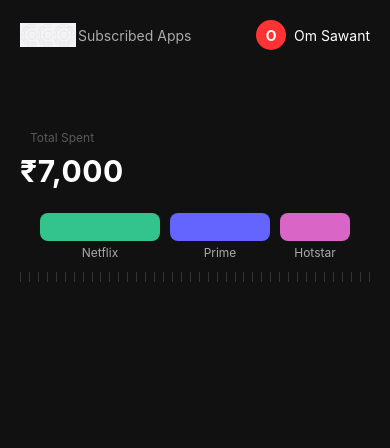
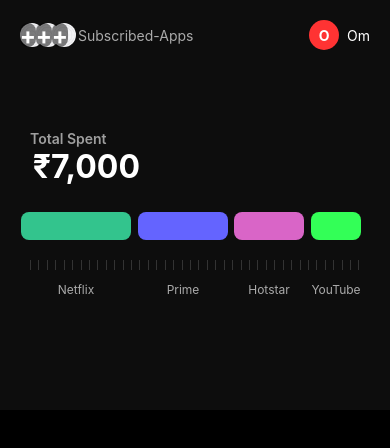
Before and after one commit to bundlwise/bun-app, a React Native app: screen / in a window 390 px wide. Shown: the top 448 px of the page. Built offline with nearby package versions, Linux system fonts and the light colour scheme.

Commit message:
20per work animation+horizontal scroll error

```diff
--- a/App.tsx
+++ b/App.tsx
@@ -1,44 +1,68 @@
+// App.tsx
 import React from 'react';
 import { SafeAreaView, StatusBar, StyleSheet } from 'react-native';
-import WalletHeader from './components/WalletHeader';
+import WalletHeader, { BarItem } from './components/WalletHeader'; // ✅ path ok
 
-export default function App() {
-  const bars = [
+const bars: BarItem[] = [
   {
     color: '#33C48D',
     label: 'Netflix',
-    width: 120,
-    fontSize: 12,
-    marginRight: 10, // space between boxes
-    labelPosition: { top: 62, left: 10 },
+    width: 100,
+    usage: 12,
+    marginRight: 20,
+    shiftX: -40,   // moves “Netflix” 40px to the left
   },
   {
     color: '#6464FF',
     label: 'Prime',
     width: 100,
-    fontSize: 12,
-    marginRight: 10,
-    labelPosition: { top: 62, left: 10 },
+    usage: 8,
+    marginRight: 20,
+    shiftX: -30,   // tweak as needed
   },
   {
     color: '#D965C7',
     label: 'Hotstar',
-    width: 70,
-    fontSize: 12,
-    labelPosition: { top: 62, left: 10 }, // last one: no marginRight
+    width: 100,
+    usage: 16,
+    marginRight: 20,
+    shiftX: -20,
   },
-
+  {
+    color: '#33FF57',
+    label: 'YouTube',
+    width: 100,
+    usage: 20,
+    marginRight: 20,
+    shiftX: -10,
+  },
+  {
+    color: '#33FFF6',
+    label: 'Spotify',
+    width: 100,
+    usage: 10,
+    marginRight: 20,
+    shiftX: 0,
+  },
+  {
+    color: '#33FF99',
+    label: 'HealthyFy',
+    width: 100,
+    usage: 9,
+    marginRight: 20,
+    shiftX: 10,    // moves “HealthyFy” 10px to the right
+  },
 ];
 
-
+export default function App() {
   return (
     <SafeAreaView style={styles.container}>
       <StatusBar barStyle="light-content" />
       <WalletHeader
-        walletAddress="Subscribed Apps"
-        userName="Om Sawant"
+        walletAddress="Subscribed-Apps"
+        userName="Om"
         balanceAmount="₹7000"
-        bars={bars} // 👉 xOffset is passed for custom X-position
+        bars={bars}
       />
     </SafeAreaView>
   );
@@ -47,6 +71,6 @@
 const styles = StyleSheet.create({
   container: {
     flex: 1,
-    backgroundColor: '#111',
+    backgroundColor: '#000',
   },
 });
--- a/components/WalletHeader.tsx
+++ b/components/WalletHeader.tsx
@@ -5,15 +5,33 @@
   StyleSheet,
   Image,
   TouchableOpacity,
-  Animated,
+  ScrollView,
+  Alert,
   TouchableWithoutFeedback,
-  Dimensions,
 } from 'react-native';
+import * as ImagePicker from 'expo-image-picker';
+import Animated, {
+  useSharedValue,
+  useAnimatedScrollHandler,
+  useAnimatedStyle,
+  interpolate,
+  Extrapolate,
+  withTiming,
+  withDelay,
+} from 'react-native-reanimated';
 
-type BarItem = {
+const AnimatedScrollView = Animated.createAnimatedComponent(ScrollView);
+
+export type BarItem = {
   color: string;
   label: string;
   width: number;
+  fontSize?: number;
+  marginRight?: number;
+  marginTop?: number;
+  align?: 'flex-start' | 'center' | 'flex-end';
+  usage?: number;
+  shiftX?: number;
 };
 
 type Props = {
@@ -21,32 +39,78 @@
   userName: string;
   balanceAmount: string;
   bars: BarItem[];
+  profileIcons?: string[];
 };
 
 const VerticalTicksRow = () => {
-  const tickCount = 40;
   return (
     <View style={styles.ticksContainer}>
-      {Array.from({ length: tickCount }).map((_, index) => (
-        <View key={index} style={styles.tick} />
+      {Array.from({ length: 40 }).map((_, i) => (
+        <View key={i} style={styles.tick} />
       ))}
     </View>
   );
 };
 
-const WalletHeader = ({ walletAddress, userName, balanceAmount, bars }: Props) => {
-  const screenWidth = Dimensions.get('window').width;
+const WalletHeader = ({ walletAddress, userName, balanceAmount, bars, profileIcons }: Props) => {
+  const animationProgress = useSharedValue(0);
+  const scrollX = useSharedValue(0);
+  const interactionStarted = useSharedValue(false);
+
   const [animatedAmount, setAnimatedAmount] = useState('₹0');
-  const [selectedIndex, setSelectedIndex] = useState<number | null>(null);
-  const scaleAnim = useRef(new Animated.Value(1)).current;
-  const barWidths = useRef(bars.map(() => new Animated.Value(0))).current;
-  const barScales = useRef(bars.map(() => new Animated.Value(1))).current;
-  const barShifts = useRef(bars.map(() => new Animated.Value(0))).current;
-  const labelScales = useRef(bars.map(() => new Animated.Value(1))).current;
   const [labelsVisible, setLabelsVisible] = useState(false);
+  const [visibleBars, setVisibleBars] = useState<BarItem[]>(bars);
+  const [uploadedImages, setUploadedImages] = useState<(string | null)[]>(
+    Array(3).fill(null).map((_, i) => profileIcons?.[i] ?? null)
+  );
+  const [scrollEnabled, setScrollEnabled] = useState(false);
+  const [showBars, setShowBars] = useState(false);
+  const slideStarted = useRef(false);
+
+  const iconOffsets = useRef([0, 1, 2].map(() => useSharedValue(50))).current;
+  const iconOpacities = useRef([0, 1, 2].map(() => useSharedValue(0))).current;
+
+  const barWidths = useRef(bars.map(() => useSharedValue(0))).current;
+  const barMargins = useRef(bars.map(() => useSharedValue(10))).current;
+
+  const triggerSlideToPosition = () => {
+    if (slideStarted.current) return;
+    slideStarted.current = true;
+
+    setScrollEnabled(true); // 🔓 Tap ke turant baad scroll allow
+
+    bars.forEach((bar, idx) => {
+      barWidths[idx].value = withTiming(bar.width, { duration: 800 });
+      const originalMargin = (bar as any)._originalMargin ?? 10;
+      barMargins[idx].value = withTiming(originalMargin, { duration: 800 });
+    });
+
+    animationProgress.value = withTiming(1, { duration: 600 });
+  };
+
+
+  //   setTimeout(() => {
+  //     animationProgress.value = withTiming(1, { duration: 600 });
+  //     setScrollEnabled(true);
+  //   }, slideDuration + extraDelay);
+  // };
+
+  const scrollHandler = useAnimatedScrollHandler((event) => {
+    scrollX.value = event.contentOffset.x;
+    animationProgress.value = withTiming(1, { duration: 600 });
+  });
 
   useEffect(() => {
-    const timer = setTimeout(() => {
+    uploadedImages.forEach((uri, i) => {
+      const delay = i * 500;
+      iconOffsets[i].value = withDelay(delay, withTiming(0, { duration: 600 }));
+      iconOpacities[i].value = withDelay(delay, withTiming(1, { duration: 600 }));
+    });
+
+    setTimeout(() => setShowBars(true), 3 * 500 + 500);
+  }, [uploadedImages]);
+
+  useEffect(() => {
     const finalValue = parseInt(balanceAmount.replace(/[^\d]/g, ''), 10);
     const duration = 3000;
     const frameRate = 60;
@@ -58,134 +122,109 @@
       const currentValue = Math.floor(progress * finalValue);
       setAnimatedAmount(`₹${currentValue.toLocaleString()}`);
       currentFrame++;
-
       if (currentFrame >= totalFrames) {
         clearInterval(interval);
         setAnimatedAmount(`₹${finalValue.toLocaleString()}`);
-          Animated.sequence([
-            Animated.spring(scaleAnim, {
-              toValue: 1.1,
-              friction: 3,
-              tension: 120,
-              useNativeDriver: true,
-            }),
-            Animated.spring(scaleAnim, {
-              toValue: 1,
-              friction: 4,
-              tension: 100,
-              useNativeDriver: true,
-            }),
-          ]).start();
       }
     }, 1000 / frameRate);
-    }, 200);
 
-    return () => clearTimeout(timer);
+    return () => clearInterval(interval);
   }, [balanceAmount]);
 
   useEffect(() => {
-    const animations = bars.map((bar, index) =>
-      Animated.timing(barWidths[index], {
-        toValue: bar.width,
-        duration: 800,
-        useNativeDriver: false,
-      })
-    );
-    Animated.stagger(200, animations).start(() => {
-      setLabelsVisible(true);
+    bars.forEach((bar, idx) => {
+      const originalWidth = bar.width;
+      const originalMargin = bar.marginRight ?? 10;
+
+      let distortedWidth = originalWidth;
+      let distortedMargin = originalMargin;
+
+      if (idx === 0) { distortedWidth = 110; distortedMargin = 7; }
+      else if (idx === 1) { distortedWidth = 90; distortedMargin = 6; }
+      else if (idx === 2) { distortedWidth = 70; distortedMargin = 7; }
+      else if (idx === 3) { distortedWidth = 50; distortedMargin = 20; }
+
+      barWidths[idx].value = withDelay(idx * 200, withTiming(distortedWidth, { duration: 800 }));
+      barMargins[idx].value = withDelay(idx * 200, withTiming(distortedMargin, { duration: 800 }));
+
+      (bars[idx] as any)._originalMargin = originalMargin;
     });
+
+    setTimeout(() => setLabelsVisible(true), bars.length * 200 + 800);
   }, []);
 
-  const getBarOffsetToCenter = (index: number) => {
-    const barWidth = bars[index].width;
-    const totalBarWidth = barWidth + 8; // bar + marginHorizontal
-    const screenCenter = screenWidth / 2;
-    const barX = totalBarWidth * index + totalBarWidth / 2;
-    return screenCenter - barX;
-  };
-
-  const resetBars = () => {
-    setSelectedIndex(null);
-    bars.forEach((_, i) => {
-      Animated.parallel([
-        Animated.spring(barScales[i], {
-          toValue: 1,
-          friction: 6,
-          tension: 100,
-          useNativeDriver: true,
-        }),
-        Animated.spring(labelScales[i], {
-          toValue: 1,
-          friction: 6,
-          tension: 100,
-          useNativeDriver: true,
-        }),
-        Animated.timing(barShifts[i], {
-          toValue: 0,
-          duration: 300,
-          useNativeDriver: true,
-        }),
-      ]).start();
-    });
-  };
-
-  const handleBarTap = (index: number) => {
-    if (selectedIndex === index) {
-      resetBars();
+  const pickImage = async (index: number) => {
+    try {
+      const { status } = await ImagePicker.requestMediaLibraryPermissionsAsync();
+      if (status !== 'granted') {
+        Alert.alert('Permission needed', 'Sorry, we need camera roll permissions to upload images!');
         return;
       }
 
-    resetBars();
+      const result = await ImagePicker.launchImageLibraryAsync({
+        mediaTypes: ImagePicker.MediaTypeOptions.Images,
+        allowsEditing: true,
+        aspect: [1, 1],
+        quality: 0.8,
+      });
 
-    setTimeout(() => {
-      setSelectedIndex(index);
-      const centerOffset = getBarOffsetToCenter(index);
-      bars.forEach((_, i) => {
-        let offset = 0;
-        if (i === index) {
-          offset = centerOffset;
+      if (!result.canceled && result.assets && result.assets[0]) {
+        const newImages = [...uploadedImages];
+        newImages[index] = result.assets[0].uri;
+        setUploadedImages(newImages);
+      }
+    } catch (error) {
+      Alert.alert('Error', 'Failed to pick image. Please try again.');
+    }
+  };
+
+  const removeImage = (index: number) => {
+    const newImages = [...uploadedImages];
+    newImages[index] = null;
+    setUploadedImages(newImages);
+  };
+
+  const handleIconPress = (index: number) => {
+    if (uploadedImages[index]) {
+      Alert.alert('Image Options', 'What would you like to do?', [
+        { text: 'Change Image', onPress: () => pickImage(index) },
+        { text: 'Remove Image', onPress: () => removeImage(index), style: 'destructive' },
+        { text: 'Cancel', style: 'cancel' },
+      ]);
     } else {
-          const spacing = 30;
-          offset = i < index ? -spacing : spacing;
+      pickImage(index);
     }
-
-        Animated.parallel([
-          Animated.spring(barScales[i], {
-            toValue: i === index ? 1.4 : 0.9,
-            friction: 6,
-            tension: 120,
-            useNativeDriver: true,
-          }),
-          Animated.spring(labelScales[i], {
-            toValue: i === index ? 1.2 : 0.9,
-            friction: 6,
-            tension: 90,
-            useNativeDriver: true,
-          }),
-          Animated.timing(barShifts[i], {
-            toValue: offset,
-            duration: 300,
-            useNativeDriver: true,
-          }),
-        ]).start();
-      });
-    }, 50);
   };
 
   return (
-    <TouchableWithoutFeedback onPress={resetBars}>
     <View style={styles.container}>
-        {/* Top Header */}
+      {/* Top Profile Row */}
       <View style={styles.topBar}>
         <View style={styles.walletIcons}>
-            {[...Array(3)].map((_, i) => (
+          {uploadedImages.map((_, i) => {
+            const animatedStyle = useAnimatedStyle(() => ({
+              transform: [{ translateX: iconOffsets[i].value }],
+              opacity: iconOpacities[i].value,
+            }));
+
+            return (
+              <Animated.View key={i} style={[animatedStyle, styles.iconContainer]}>
+                <TouchableOpacity onPress={() => handleIconPress(i)}>
                   <Image
-                key={i}
-                source={require('../assets/icon.png')}
+                    source={uploadedImages[i] ? { uri: uploadedImages[i]! } : require('../assets/icon.png')}
                     style={styles.walletIcon}
                   />
-            ))}
+                  {!uploadedImages[i] && (
+                    <View style={styles.uploadOverlay}>
+                      <Text style={styles.uploadText}>+</Text>
                     </View>
+                  )}
+                </TouchableOpacity>
+              </Animated.View>
+            );
+          })}
+        </View>
+
         <Text style={styles.walletAddress}>{walletAddress}</Text>
         <TouchableOpacity style={styles.profileBtn}>
           <Text style={styles.profileInitial}>{userName[0]}</Text>
@@ -193,157 +232,196 @@
         <Text style={styles.profileName}>{userName}</Text>
       </View>
 
-        {/* Balance */}
       <View style={{ height: 50 }} />
+
+      {/* Total Spent + Bars */}
       <View style={styles.balanceSection}>
-          <Text style={[styles.label, { opacity: 0.6, marginLeft: 10 }]}>Total Spent</Text>
-          <Animated.Text
-            style={[
-              styles.amount,
-              { transform: [{ scale: scaleAnim }], marginRight: 230 },
-            ]}
+        <Text style={styles.label}>Total Spent</Text>
+        <Text style={styles.amount}>{animatedAmount}</Text>
+
+        <View style={styles.chartWrapper}>
+          <TouchableWithoutFeedback onPress={triggerSlideToPosition}>
+            <View>
+              <AnimatedScrollView
+                horizontal
+                scrollEnabled={scrollEnabled}
+                showsHorizontalScrollIndicator={false}
+                scrollEventThrottle={16}
+                onScroll={scrollHandler}
+                style={styles.scrollView}
               >
-            {animatedAmount}
+                <View style={styles.barsWrapper}>
+                  {visibleBars.map((bar, visibleIdx) => {
+                    const originalIdx = bars.findIndex(b => b.label === bar.label);
+
+                    const shiftXStyle = useAnimatedStyle(() => ({
+                      transform: [{ translateX: [0, 1, 2, 3].includes(originalIdx) ? -9 : 0 }],
+                    }));
+
+                    const scaleStyle = useAnimatedStyle(() => {
+                      const mid = visibleIdx * (bar.width + barMargins[originalIdx].value) + barWidths[originalIdx].value / 2;
+                      const center = scrollX.value + 180;
+                      const dist = Math.abs(center - mid);
+                      const rawScale = interpolate(dist, [0, 80, 200], [1.5, 0.85, 0.6], Extrapolate.CLAMP);
+                      const s = 1 + (rawScale - 1) * animationProgress.value;
+                      return { transform: [{ scale: s }] };
+                    });
+
+                    const labelScaleStyle = useAnimatedStyle(() => {
+                      const mid = visibleIdx * (bar.width + barMargins[originalIdx].value) + barWidths[originalIdx].value / 2;
+                      const center = scrollX.value + 180;
+                      const dist = Math.abs(center - mid);
+                      const rawScale = interpolate(dist, [0, 80, 200], [1.5, 0.85, 0.6], Extrapolate.CLAMP);
+                      const s = 1 + (rawScale - 1) * animationProgress.value;
+                      return { transform: [{ scale: s }] };
+                    });
+
+                    const shadowStyle = useAnimatedStyle(() => {
+                      const mid = visibleIdx * (bar.width + barMargins[originalIdx].value) + barWidths[originalIdx].value / 2;
+                      const center = scrollX.value + 180;
+                      const dist = Math.abs(center - mid);
+                      const opacity = interactionStarted.value
+                        ? interpolate(dist, [0, 60, 150], [1, 0, 0], Extrapolate.CLAMP)
+                        : 0;
+                      return {
+                        shadowColor: '#33FF99',
+                        shadowOpacity: opacity * 0.4,
+                        shadowRadius: opacity * 10,
+                        elevation: opacity * 8,
+                      };
+                    });
+
+                    const widthStyle = useAnimatedStyle(() => ({
+                      width: barWidths[originalIdx].value,
+                    }));
+
+                    const marginRightStyle = useAnimatedStyle(() => ({
+                      marginRight: barMargins[originalIdx].value,
+                    }));
+
+                    return (
+                      <Animated.View
+                        key={bar.label}
+                        style={[styles.barBox, marginRightStyle, shiftXStyle, { marginTop: bar.marginTop ?? 0 }]}
+                      >
+                        {bar.usage != null && (
+                          <Animated.View style={[styles.usageTextBox, useAnimatedStyle(() => {
+                            const mid = visibleIdx * (bar.width + barMargins[originalIdx].value) + barWidths[originalIdx].value / 2;
+                            const center = scrollX.value + 180;
+                            const dist = Math.abs(center - mid);
+                            const show = interactionStarted.value
+                              ? interpolate(dist, [0, 40, 80], [1, 0, 0], Extrapolate.CLAMP)
+                              : 0;
+                            return { opacity: show };
+                          })]}>
+                            <Text style={styles.usageText}>{bar.usage}% USAGE</Text>
+                          </Animated.View>
+                        )}
+
+                        <Animated.View style={[styles.barShadowWrapperBase, scaleStyle, shadowStyle]}>
+                          <Animated.View style={[styles.coloredBox, { backgroundColor: bar.color }, widthStyle]} />
+                        </Animated.View>
+
+                        {labelsVisible && (
+                          <Animated.Text style={[
+                            styles.barLabel,
+                            { fontSize: bar.fontSize || 12 },
+                            { transform: [{ translateX: bar.shiftX ?? 0 }] },
+                            labelScaleStyle
+                          ]}>
+                            {bar.label}
                           </Animated.Text>
-
-          {/* Bars */}
-          <View style={[styles.barsWrapper]}>
-            {bars.map((bar, index) => (
-              <TouchableOpacity key={index} onPress={() => handleBarTap(index)} activeOpacity={0.9}>
-                <Animated.View
-                  style={[
-                    styles.barBox,
-                    {
-                      transform: [
-                        { scale: barScales[index] },
-                        { translateX: barShifts[index] },
-                      ],
-                    },
-                  ]}
-                >
-                  <Animated.View
-                    style={[
-                      styles.coloredBox,
-                      {
-                        backgroundColor: bar.color,
-                        width: barWidths[index],
-                      },
-                    ]}
-                  />
-                  {labelsVisible && (
-                    <Animated.View
-                      style={{ transform: [{ scale: labelScales[index] }] }}
-                    >
-                      <Text style={styles.barLabel}>{bar.label}</Text>
-                      {selectedIndex === index && (
-                        <Text style={styles.usageText}>12% usage</Text>
                         )}
                       </Animated.View>
-                  )}
-                </Animated.View>
-              </TouchableOpacity>
-            ))}
+                    );
+                  })}
                 </View>
+              </AnimatedScrollView>
+            </View>
+          </TouchableWithoutFeedback>
 
+          <View style={styles.ticksWrapper}>
             <VerticalTicksRow />
           </View>
         </View>
-    </TouchableWithoutFeedback>
+      </View>
+    </View>
   );
 };
 
 const styles = StyleSheet.create({
   container: {
-    backgroundColor: '#111',
-    paddingHorizontal: 20,
-    paddingTop: 20,
-    paddingBottom: 40,
+    backgroundColor: '#0D0D0D',
+    padding: 20,
   },
   topBar: {
     flexDirection: 'row',
     alignItems: 'center',
     marginBottom: 20,
   },
-  walletIcons: {
-    flexDirection: 'row',
-  },
-  walletIcon: {
-    width: 24,
-    height: 24,
-    marginRight: -8,
-  },
-  walletAddress: {
-    color: '#aaa',
-    marginLeft: 10,
-    marginRight: 'auto',
-  },
-  profileBtn: {
-    backgroundColor: '#f33',
-    width: 30,
-    height: 30,
+  walletIcons: { flexDirection: 'row' },
+  walletIcon: { width: 24, height: 24, marginRight: -8, borderRadius: 12 },
+  iconContainer: { position: 'relative' },
+  uploadOverlay: {
+    ...StyleSheet.absoluteFillObject,
+    backgroundColor: 'rgba(0, 0, 0, 0.5)',
     borderRadius: 15,
     alignItems: 'center',
     justifyContent: 'center',
   },
-  profileInitial: {
+  uploadText: { fontSize: 24, color: '#fff', fontWeight: 'bold' },
+  walletAddress: { color: '#aaa', marginLeft: 10, marginRight: 'auto' },
+  profileBtn: {
+    backgroundColor: '#f33',
+    width: 30, height: 30,
+    borderRadius: 15,
+    alignItems: 'center',
+    justifyContent: 'center',
+  },
+  profileInitial: { color: '#fff', fontWeight: 'bold' },
+  profileName: { color: '#fff', marginLeft: 8 },
+  balanceSection: { marginTop: 10 },
+  label: { color: '#FFF', fontSize: 14, fontWeight: '600', marginLeft: 10, opacity: 0.6 },
+  amount: {
+    fontSize: 32,
     color: '#fff',
     fontWeight: 'bold',
+    marginBottom: 10,
+    alignSelf: 'flex-end',
+    marginRight: 230,
   },
-  profileName: {
-    color: '#fff',
-    marginLeft: 8,
-  },
-  balanceSection: {
-    marginTop: 10,
-  },
-  label: {
-    color: '#888',
-    fontSize: 12,
-  },
-  amount: {
-    fontSize: 30,
-    color: '#fff',
-    fontWeight: 'bold',
-    letterSpacing: 0.5,
-    marginVertical: 8,
-  },
+  chartWrapper: { position: 'relative', paddingBottom: 30, overflow: 'visible' },
+  scrollView: { marginTop: 16, overflow: 'visible' },
   barsWrapper: {
     flexDirection: 'row',
-    justifyContent: 'space-between',
-    paddingHorizontal: 16,
-    marginTop: 16,
+    alignItems: 'flex-end',
+    flexWrap: 'nowrap',
+    paddingHorizontal: 10,
+    overflow: 'visible',
   },
-  barBox: {
+  barBox: { position: 'relative', alignItems: 'center', marginBottom: 8, minHeight: 140, overflow: 'visible' },
+  barShadowWrapperBase: { backgroundColor: '#111', borderRadius: 8, height: 28, justifyContent: 'center' },
+  coloredBox: { height: 28, borderRadius: 8 },
+  barLabel: { color: '#aaa', marginTop: 42, textAlign: 'center' },
+  usageTextBox: {
+    position: 'absolute',
+    top: -30,
+    left: 0,
+    right: 0,
     alignItems: 'center',
-    marginHorizontal: 4,
-  },
-  coloredBox: {
-    height: 28,
-    borderRadius: 8,
-  },
-  barLabel: {
-    color: '#aaa',
-    marginTop: 4,
-    fontSize: 12,
-    textAlign: 'center',
+    zIndex: 9999,
   },
   usageText: {
-    color: '#10B981',
-    fontSize: 10,
-    fontWeight: '600',
-    marginTop: 2,
+    fontSize: 12,
+    color: '#FFF',
+    backgroundColor: '#000',
+    paddingHorizontal: 8,
+    paddingVertical: 4,
+    borderRadius: 4,
   },
-  ticksContainer: {
-    flexDirection: 'row',
-    justifyContent: 'space-between',
-    marginTop: 12,
-    marginBottom: 8,
-  },
-  tick: {
-    width: 1,
-    height: 10,
-    backgroundColor: '#333',
-  },
+  ticksWrapper: { position: 'absolute', bottom: 120, left: 0, right: 0 },
+  ticksContainer: { flexDirection: 'row', justifyContent: 'space-between', paddingHorizontal: 10 },
+  tick: { width: 1, height: 10, backgroundColor: '#333' },
 });
 
 export default WalletHeader;
--- a/package.json
+++ b/package.json
@@ -10,14 +10,17 @@
   },
   "dependencies": {
     "expo": "~53.0.12",
+    "expo-image-picker": "~16.1.4",
     "expo-status-bar": "~2.2.3",
     "react": "19.0.0",
     "react-native": "0.79.4",
-    "react-native-linear-gradient": "^2.8.3"
+    "react-native-linear-gradient": "^2.8.3",
+    "react-native-reanimated": "^3.17.4"
   },
   "devDependencies": {
     "@babel/core": "^7.25.2",
     "@types/react": "~19.0.10",
+    "@types/react-native": "^0.72.8",
     "typescript": "~5.8.3"
   },
   "private": true
```
Also changed, not shown: 1 other file (tests, documents, lock files or other folders). Lines whose indentation alone changed are shown as unchanged.
